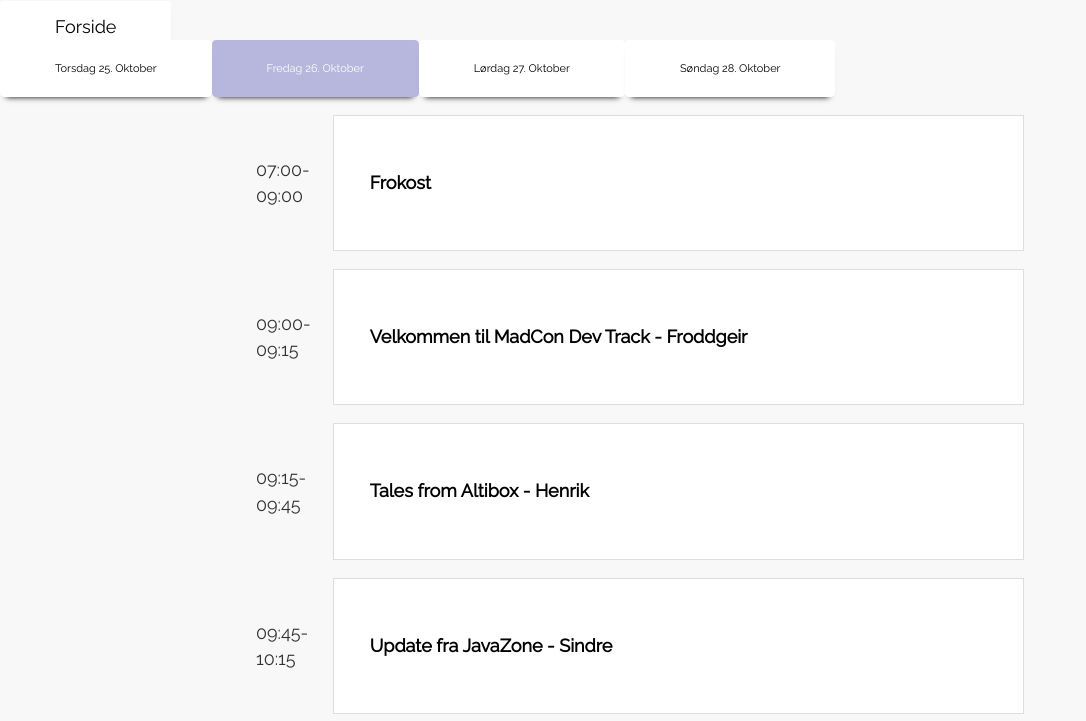
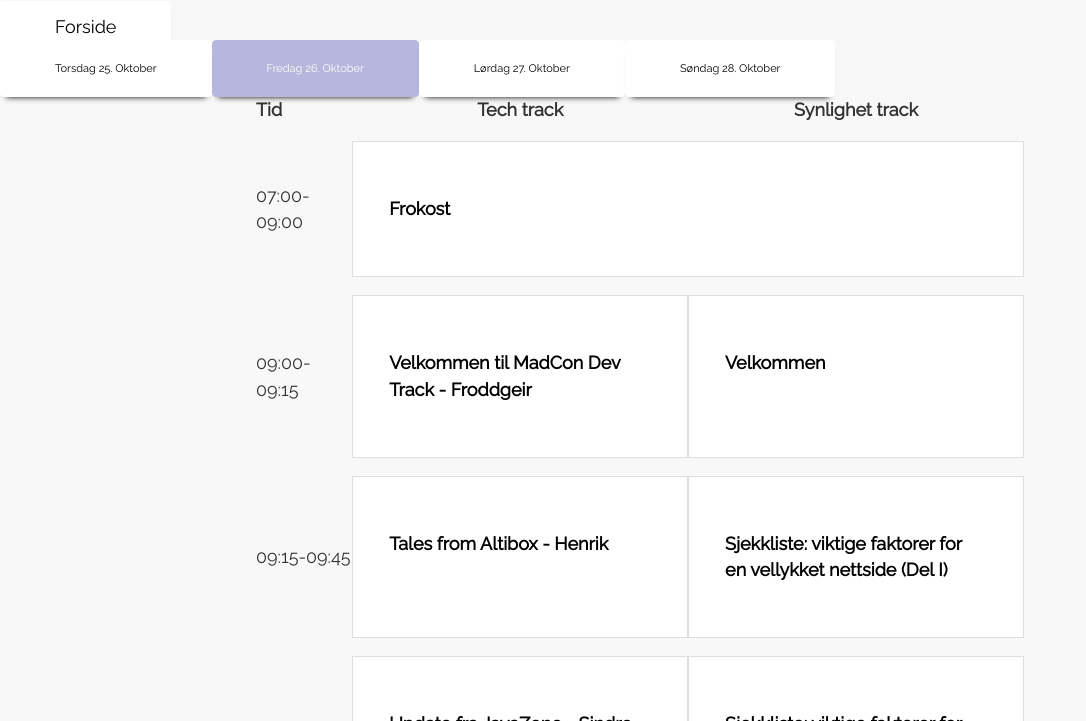
Before and after one commit to knowit/madrid.knowit.no, a Gatsby site: page /schedule in a window 1280 px wide. Both pictures are taken after a click on the button "Fredag 26. Oktober". Shown: the part 60-781 px from the top of the page, without its empty margins (0-1086 px from the left). Built offline with nearby package versions, Linux system fonts and the light colour scheme; Gatsby itself is replaced by a stand-in of ours.

Commit message:
Lagt inn split slot, lagt inn data for synlighet

```diff
--- a/gatsby-config.js
+++ b/gatsby-config.js
@@ -35,6 +35,7 @@ module.exports = {
         },
         {
           day: 'Fredag 26. Oktober',
+          showHeader: true,
           collections: [
             {
               time: '07:00-09:00',
@@ -44,21 +45,25 @@ module.exports = {
             {
               time: '09:00-09:15',
               title: 'Velkommen til MadCon Dev Track - Froddgeir',
+              titleS: 'Velkommen',
               link: ''
             },
             {
               time: '09:15-09:45',
               title: 'Tales from Altibox - Henrik',
+              titleS: 'Sjekkliste: viktige faktorer for en vellykket nettside (Del I)',
               link: ''
             },
             {
               time: '09:45-10:15',
               title: 'Update fra JavaZone - Sindre',
+              titleS: 'Sjekkliste: viktige faktorer for en vellykket nettside (Del II)',
               link: ''
             },
             {
-              time: '10:15-11:00',
+              time: '10:20-11:00',
               title: 'Flutter (Google) - Johan',
+              titleS: 'Søkemotoroptimalisering metoder som fungerer!',
               link: ''
             },
             {
@@ -70,22 +75,25 @@ module.exports = {
             {
               time: '11:15-12:00',
               title: 'Maskinlæring ting - Truls',
+              titleS: 'Hvorfor bruke Instagram?',
               link: ''
             },
             {
               time: '12:00-13:00',
+              title: 'Kategori Teori - Oddgeir',
+              titleS: 'Google Shopping for nettbutikker',
+              link: ''
+            },
+            {
+              time: '13:00-14:00',
               title: 'Lunch',
               isBreak: true,
               link: ''
             },
             {
-              time: '13:00-14:00',
-              title: 'Kategori Teori - Oddgeir',
-              link: ''
-            },
-            {
               time: '14:00-15:00',
               title: 'GitOps med JenkinsX på Kubernetes - Frode',
+              titleS: 'Videoannonsering på YouTube',
               link: ''
             },
             {
@@ -97,12 +105,17 @@ module.exports = {
             {
               time: '15:15-16:15',
               title: 'Azure m.m. - Glenn',
+              titleS: 'Oppsummerende refleksjoner og diskusjon',
               link: ''
             },
             {
               time: '16:15-17:00',
               title: 'Espens historietime - Espen',
-              link: ''
+            },
+            {
+              time: '20:15',
+              title: 'Middag: Saporem, Ventura de la Vega 5',
+              link: 'http://the-saporem.tumblr.com/'
             },
           ],
         },
@@ -121,7 +134,7 @@ module.exports = {
             },
             {
               time: '20:00',
-              title: 'El Botin',
+              title: 'Middag: El Botin',
               link: 'https://www.google.com/maps?q=C/+de+Cuchilleros,+17++%0D%0A+28005+Madrid"'
             },
           ],
--- a/src/components/Slot/BreakSlot.js
+++ b/src/components/Slot/BreakSlot.js
@@ -3,7 +3,7 @@ import PropTypes from 'prop-types'
 
 const BreakSlot = ({ collection }) => {
   return (
-    <div className="slot gray-background">
+    <div className="slot break gray-background">
       <span className="time">{collection.time}</span>
       <div className="title">
         <span>{collection.title}</span>
@@ -13,7 +13,7 @@ const BreakSlot = ({ collection }) => {
 }
 
 BreakSlot.propTypes = {
-  collection: PropTypes.array,
+  collection: PropTypes.object,
 }
 
 export default BreakSlot
--- a/src/components/Slot/OtherSlot.js
+++ b/src/components/Slot/OtherSlot.js
@@ -1,17 +1,26 @@
 import React from 'react'
 import PropTypes from 'prop-types'
 
+function renderSlot(title, link, classes) {
+    return (
+      <div className={`title ${classes}`}>
+        {link && link.length > 0 ? (
+          <a href={link}>{title}</a>
+        ) : (
+          <span>{title}</span>
+        )}
+      </div>
+  )
+}
+
 const OtherSlot = ({ collection }) => {
+  const { title, titleS, time, link } = collection
+  const extraClass = titleS ? 'half' : 'full'
   return (
     <div className="slot white-background">
-      <span className="time">{collection.time}</span>
-      <div className="title">
-        {collection.link && collection.link.length > 0 ? (
-          <a href={collection.link}>{collection.title}</a>
-        ) : (
-          <span>{collection.title}</span>
-        )}
-      </div>
+      <span className="time">{time}</span>
+      {renderSlot(title, link, extraClass)}
+      {titleS ? renderSlot(titleS, link, extraClass) : null}
     </div>
   )
 }
--- a/src/components/Slot/slots.css
+++ b/src/components/Slot/slots.css
@@ -10,20 +10,29 @@
 
 .slot .time {
   align-self: center;
-  width: 10%;
+  width: 110px;
 }
 
 .slot .title {
   padding: 1rem 0;
   font-weight: bold;
-  width: 90%;
 }
 
+.slot .half {
+  width: 50%;
+}
 
-.slot.gray-background .title {
-    text-align: center;
-    background-color: var(--gray-1);
-    color: black;
+.slot .full {
+  width: 100%;
+}
+
+.slot.break {
+  background-color: var(--gray-1);
+  padding: 0 20px;
+}
+
+.slot.break .title {
+  text-align: center;
 }
 
 .slot.white-background .title {
--- a/src/pages/schedule.css
+++ b/src/pages/schedule.css
@@ -1,3 +1,18 @@
 .schedule {
   background-color: var(--gray-2);
 }
+
+.schedule .trackhead {
+  display: flex;
+  width: 100%;
+  font-weight: bolder;
+}
+
+.schedule .trackhead .time {
+  width: 110px;
+}
+
+.schedule .trackhead .track {
+  text-align: center;
+  width: 50%;
+}
--- a/src/pages/schedule.js
+++ b/src/pages/schedule.js
@@ -30,9 +30,12 @@ class SchedulePage extends React.Component {
                   title
                   schedules {
                     day
+                    showHeader
                     collections {
                       time
+                      isBreak
                       title
+                      titleS
                       link
                     }
                   }
@@ -75,6 +78,12 @@ class SchedulePage extends React.Component {
                     ))}
                   </div>
                   <div className="container">
+                    { activeDay.showHeader ? (
+                    <div className="trackhead">
+                      <div className="time">Tid</div>
+                      <div className="track">Tech track</div>
+                      <div className="track">Synlighet track</div>
+                    </div>) : null }
                     {activeDay.collections.map(collection => (
                       <Slot
                         key={`slot-${collection.time}`}
```
